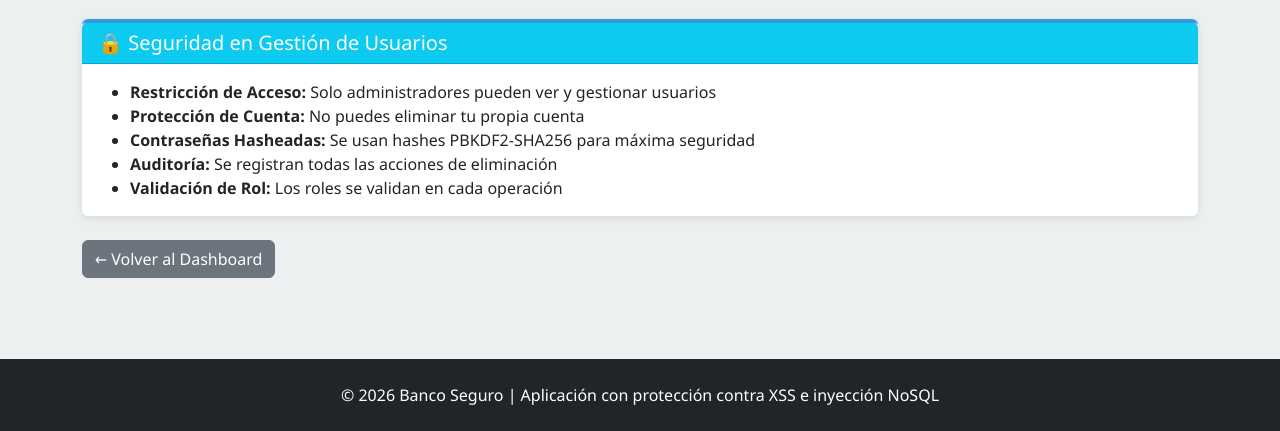
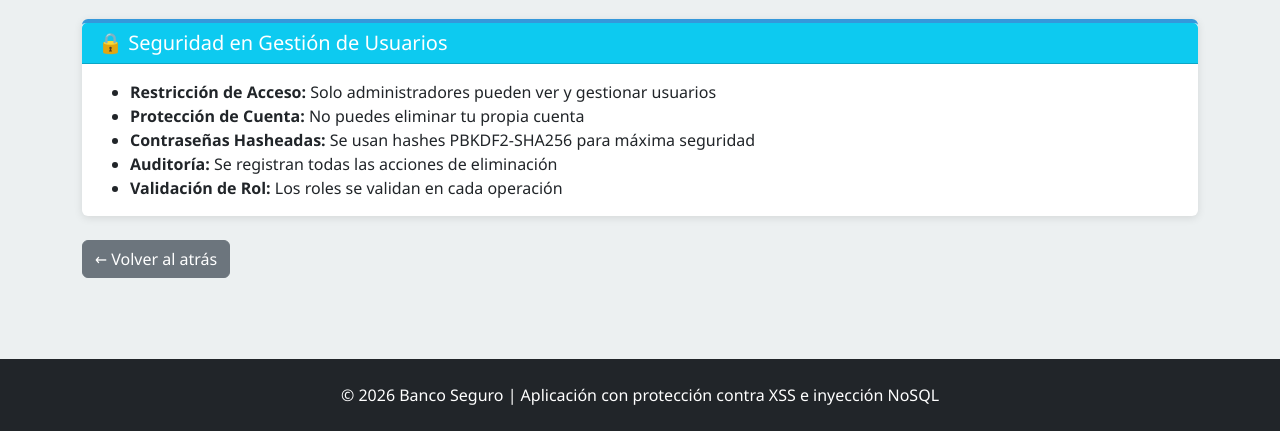
Before and after one commit to rainerdsaenz1-cpu/PROYECTO-PROGRMACION, a Flask app: template clase_flask-master/templates/usuarios.html in a window 1280 px wide. Shown: the part 369-800 px from the top of the page. Run offline with Flask 3, Linux system fonts and the light colour scheme; the template is opened without the code that fills it, so the values that code supplies are empty.

Commit message:
Update usuarios.html

```diff
--- a/clase_flask-master/templates/usuarios.html
+++ b/clase_flask-master/templates/usuarios.html
@@ -104,6 +104,6 @@
 </div>
 
 <div class="mt-4 mb-4">
-  <a href="/dashboard" class="btn btn-secondary">← Volver al Dashboard</a>
+  <a href="/dashboard" class="btn btn-secondary">← Volver al atrás</a>
 </div>
 {% endblock %}
```
